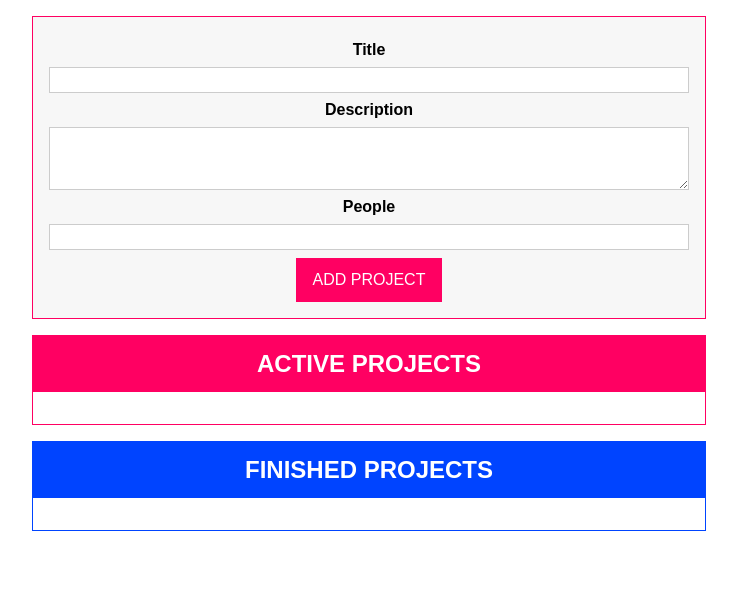
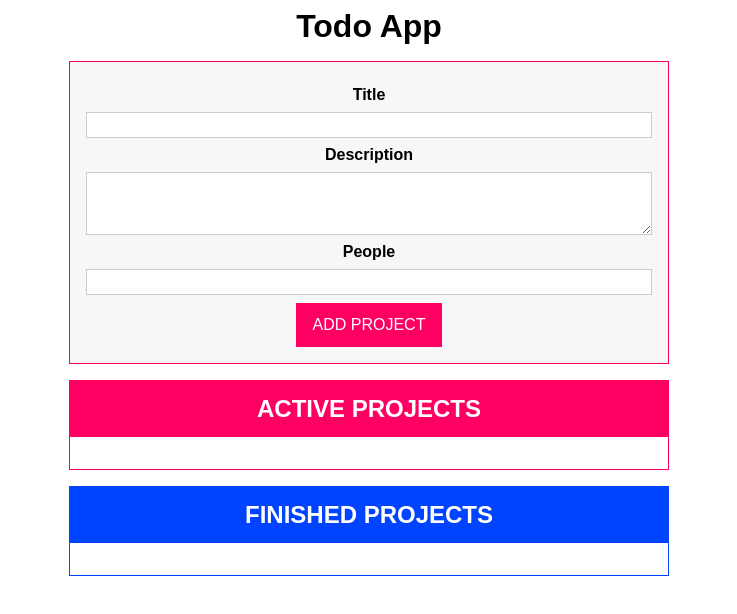
Before and after one commit to mchtkuk/typescript-project, a website with bundled scripts: page index.html in a window 1280 px wide. Shown: the whole page, without its empty margins (271-1008 px from the left). Built offline with nearby package versions, Linux system fonts and the light colour scheme.

Commit message:
h1 added

```diff
--- a/app.css
+++ b/app.css
@@ -6,10 +6,18 @@ html {
   font-family: sans-serif;
 }
 
-body {
+h1 {
+  display:flex;
+  justify-content:center;
   margin: 0 auto;
-  display: flex;
+  z-index: 1;
+}
+
+#app {
+  width: 50%;
+  display: block;
   justify-content: center;
+  margin: 0 auto;
 }
 
 li {
@@ -22,8 +30,8 @@ input,
 textarea {
   display: flex;
   margin: 0.5rem 0;
-  width: 50vw;
   justify-content: center;
+  text-align: center;
 }
 
 label {
--- a/index.html
+++ b/index.html
@@ -9,6 +9,7 @@
     <script src="dist/app.js" defer></script>
   </head>
   <body>
+      <h1>Todo App</h1>
     <template id="project-input">
       <form>
         <div class="form-control">
```
